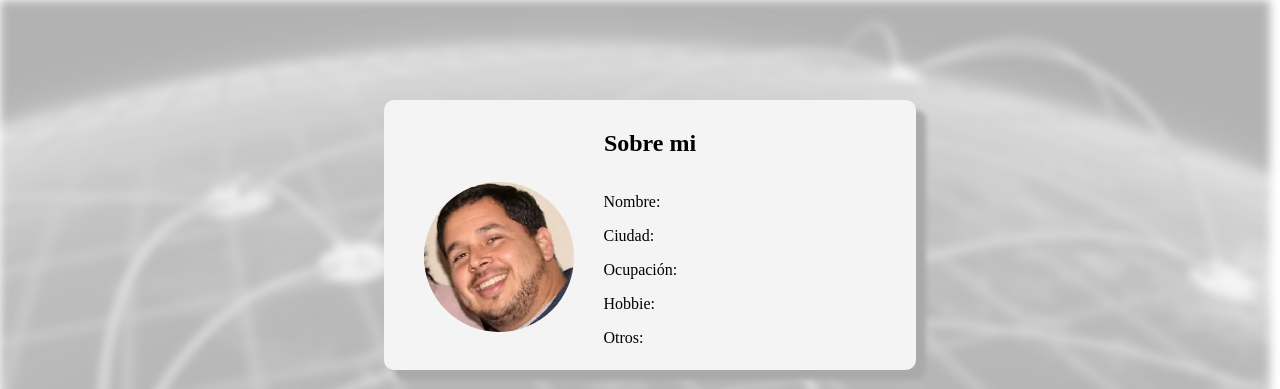
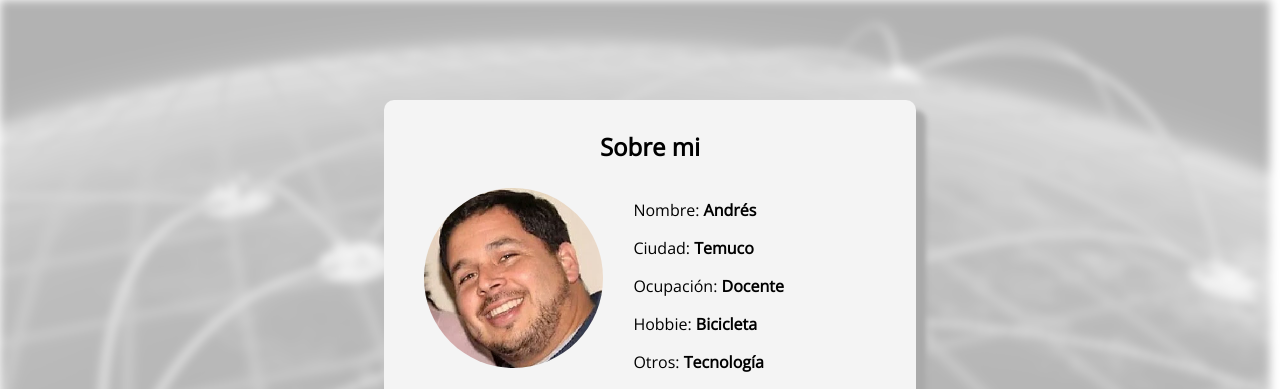
Before and after one commit to amoralex/Proyect_Tarjeta, a plain HTML site: page index.html in a window 1280 px wide. Shown: the top 389 px of the page. Drawn offline with nearby package versions, Linux system fonts and the light colour scheme.

Commit message:
cambio de fuentes

```diff
--- a/CSS/style.css
+++ b/CSS/style.css
@@ -1,6 +1,7 @@
 body{
     margin: 0;
     padding: 0;
+    font-family: 'Open Sans', sans-serif;
 }
 #background {
 	width: 100%;
@@ -20,7 +21,7 @@ body{
 	position: absolute;
 	padding: 10px;
 	border-radius: 10px;
-	height: 250px;
+	height: 300px;
 	width: 40%;
 	background-color: #F4F4F4;
 	margin-left: 30%
--- a/index.html
+++ b/index.html
@@ -3,6 +3,7 @@
 <head>
 	<meta charset="UTF-8">
 	<link rel="stylesheet" type="text/css" href="CSS/style.css">
+	<link href="https://fonts.googleapis.com/css?family=Open+Sans" rel="stylesheet">
 	<title>Tarjeta 2</title>
 
 </head>
@@ -15,11 +16,11 @@
 			<img id="foto" src="img/foto.png">
 
 			<div id="nombres">
-				<p>Nombre:</p>
-				<p>Ciudad:</p>
-				<p>Ocupación:</p>
-				<p>Hobbie:</p>
-				<p>Otros:</p>
+				<p>Nombre: <b>Andrés</b></p>
+				<p>Ciudad: <b>Temuco</b></p>
+				<p>Ocupación: <b>Docente</b></p>
+				<p>Hobbie: <b>Bicicleta</b></p>
+				<p>Otros: <b>Tecnología</b></p>
 
 			</div>
 			<div class="rsociales">
```
